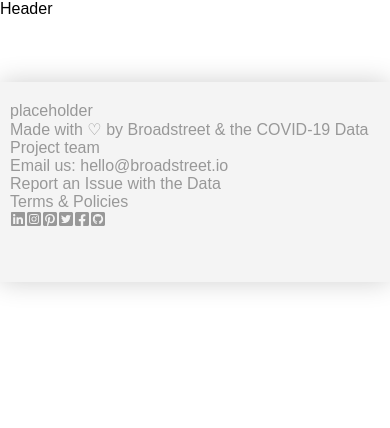
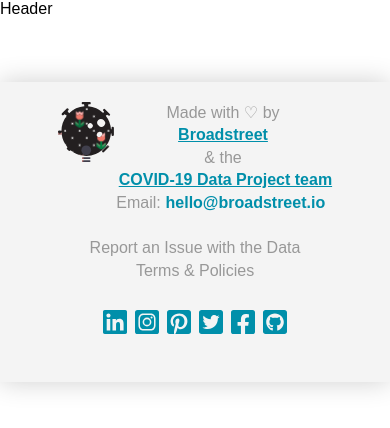
Before and after one commit to Greatroot/BroadstreetInternship, a Gatsby site: page / in a window 390 px wide. Built offline with nearby package versions, Linux system fonts and the light colour scheme; Gatsby itself is replaced by a stand-in of ours.

Commit message:
Finished making the footer responsive

```diff
--- a/src/components/Footer/Footer.css
+++ b/src/components/Footer/Footer.css
@@ -4,7 +4,7 @@
 
     margin-top: 4rem;
     width: 100%;
-    height: 200px;
+    height: 300px;
     box-shadow: 0px 0px 25px rgb(207, 207, 207);
     color: #989898;
     background: #F4F4F4;
@@ -16,15 +16,19 @@
 .left-right-footer {
     display: flex;
     flex-direction: column;
-    justify-content: space-around;
+    justify-content: space-between;
+    height: 180px;
+    line-height: 1.4;
 }
 
 .left-footer {
-
+    display: flex;
+    justify-content: center;
+    text-align: center;
 }
 
 .broadstreet-logo {
-
+    height: 60px;
 }
 
 .left-footer--text {
@@ -36,11 +40,17 @@
 }
 
 .email {
+    display: flex;
+}
 
+.email > p {
+    margin: 0 0.15rem;
 }
 
 .right-footer {
-
+    display: flex;
+    justify-content: center;
+    text-align: center;
 }
 
 .right-footer--text {
@@ -48,9 +58,150 @@
 }
 
 .bottom-footer {
-
+    display: flex;
+    justify-content: center;
+    align-items: center;
 }
 
 .icons {
+    display: flex;
+    justify-content: space-around;
+    width: 12rem;
 
+    padding-top: 1.5rem;
+    /*padding: 2rem 25% 0 25%;*/
 }
+
+.icon {
+    height: 2rem;
+    width: 1.5rem;
+    color: #008FAA;
+    font-weight: bold;
+}
+
+.link {
+    color: #008FAA;
+    font-weight: bold;
+}
+
+/* LAPTOP */
+@media (min-width: 768px) {
+    .left-right-footer {
+        justify-content: space-around;
+    }
+
+    .left-footer--text {
+        display: flex;
+        flex-direction: column;
+        justify-content: center;
+
+        margin-left: 0.3rem;
+    }
+
+    .top-text {
+        display: flex;
+        justify-content: space-around;
+    }
+
+    .email {
+        justify-content: flex-start;
+    }
+}
+
+/* MONITORS */
+@media (min-width: 1280px) {
+    .footer {
+        height: 13rem;
+    }
+
+    .left-right-footer {
+        flex-direction: row;
+        justify-content: center;
+    }
+
+    .left-footer {
+        margin-right: 3rem;
+    }
+
+    .right-footer--text {
+        display: flex;
+        flex-direction: column;
+        justify-content: center;
+    }
+}
+
+
+
+
+/*.footer {*/
+/*    display: flex;*/
+/*    flex-display: column;*/
+
+/*    margin-top: 4rem;*/
+/*    width: 100%;*/
+/*    height: 300px;*/
+/*    box-shadow: 0px 0px 25px rgb(207, 207, 207);*/
+/*    color: #989898;*/
+/*    background: #F4F4F4;*/
+/*    display: flex;*/
+/*    flex-direction: column;*/
+/*    padding: 20px 10px;*/
+/*}*/
+
+/*.left-right-footer {*/
+/*    display: flex;*/
+/*    flex-direction: column;*/
+/*    justify-content: space-between;*/
+/*    height: 180px;*/
+/*}*/
+
+/*.left-footer {*/
+/*    display: flex;*/
+/*    flex-direction: column;*/
+/*    justify-content: center;*/
+/*    text-align: center;*/
+/*    line-height: 1.4;*/
+/*}*/
+
+/*.broadstreet-logo {*/
+
+/*}*/
+
+/*.left-footer--text {*/
+
+/*}*/
+
+/*.top-text {*/
+/*    display: flex;*/
+/*}*/
+
+/*.bottom-text {*/
+
+/*}*/
+
+/*.email {*/
+/*    display: flex;*/
+/*    justify-content: space-around;*/
+/*}*/
+
+/*.right-footer {*/
+/*    display: flex;*/
+/*    justify-content: center;*/
+/*}*/
+
+/*.right-footer--text {*/
+
+/*}*/
+
+/*.bottom-footer {*/
+
+/*}*/
+
+/*.icons {*/
+
+/*}*/
+
+/*.link {*/
+/*    color: #008FAA;*/
+/*    font-weight: bold;*/
+/*}*/
--- a/src/components/Footer/Footer.js
+++ b/src/components/Footer/Footer.js
@@ -4,6 +4,7 @@
 
 import React from "react";
 import "./Footer.css";
+import logo from '../../assets/images/covid19dataproject_asset_1.svg';
 import {
     FaFacebookSquare,
     FaGithubSquare,
@@ -12,6 +13,7 @@ import {
     FaPinterestSquare,
     FaTwitterSquare
 } from "react-icons/fa";
+import {Link} from "gatsby";
 
 //TODO: Add routing to Broadstreet and website's About Us page into the footer!
 //TODO: Also add routing to the hello@broadstreet.io!
@@ -21,15 +23,21 @@ const Footer = () => {
         <div className="footer">
             <div className="left-right-footer">
                 <div className="left-footer">
-                    <div className="broadstreet-logo">
-                        placeholder
-                    </div>
+                    <img src={logo} alt="Logo" className="broadstreet-logo" />
                     <div className="left-footer--text">
                         <div className="top-text">
-                            <p>Made with ♡ by Broadstreet & the COVID-19 Data Project team</p>
+                            <p>Made with ♡ by</p>
+                            <div style={{ margin: "0 0.3rem", }}>
+                                <a className="link" href="https://www.broadstreet.io/board/HOME">Broadstreet</a>
+                            </div>
+                            <p>& the</p>
+                            <div style={{ marginLeft: "0.3rem", }}>
+                                <a className="link" href="https://covid19dataproject.org/">COVID-19 Data Project team</a>
+                            </div>
                         </div>
                         <div className="email">
-                            <p>Email us: hello@broadstreet.io</p>
+                            <p>Email: </p>
+                            <p className="link">hello@broadstreet.io</p>
                         </div>
                     </div>
                 </div>
@@ -42,12 +50,27 @@ const Footer = () => {
             </div>
             <div className="bottom-footer">
                 <div className="icons">
-                    <FaLinkedin />
-                    <FaInstagramSquare />
-                    <FaPinterestSquare />
-                    <FaTwitterSquare />
-                    <FaFacebookSquare />
-                    <FaGithubSquare />
+                    <a>
+                        <FaLinkedin className="icon"/>
+                    </a>
+                    <a>
+                        <FaInstagramSquare className="icon" />
+
+                    </a>
+                    <a>
+                        <FaPinterestSquare className="icon" />
+
+                    </a>
+                    <a>
+                        <FaTwitterSquare className="icon" />
+                    </a>
+                    <a>
+                        <FaFacebookSquare className="icon" />
+
+                    </a>
+                    <a>
+                        <FaGithubSquare className="icon" />
+                    </a>
                 </div>
             </div>
         </div>
@@ -55,3 +78,67 @@ const Footer = () => {
 }
 
 export default Footer;
+
+
+// This is the footer that the React-Web-Dev-Team will be working on.
+// // All of the code for the footer should be in this one file.
+// // TODO: (For React Action Team) Make footer component that looks identical to the mock-up on Figma.
+//
+// import React from "react";
+// import "./Footer.css";
+// import {
+//     FaFacebookSquare,
+//     FaGithubSquare,
+//     FaInstagramSquare,
+//     FaLinkedin, FaLinkedinIn,
+//     FaPinterestSquare,
+//     FaTwitterSquare
+// } from "react-icons/fa";
+// import {Link} from "gatsby";
+//
+// //TODO: Add routing to Broadstreet and website's About Us page into the footer!
+// //TODO: Also add routing to the hello@broadstreet.io!
+// const Footer = () => {
+//
+//     return(
+//         <div className="footer">
+//             <div className="left-right-footer">
+//                 <div className="left-footer">
+//                     <div className="top-text">
+//                         <div className="broadstreet-logo">
+//                             placeholder
+//                         </div>
+//                         <p>Made with ♡ by </p>
+//                         <a className="link" href="https://www.broadstreet.io/board/HOME">Broadstreet</a>
+//                     </div>
+//                     <div className="bottom-text">
+//                         <p>& the</p>
+//                         <a className="link" href="https://covid19dataproject.org/">COVID-19 Data Project team</a>
+//                     </div>
+//                     <div className="email">
+//                         <p>Email: </p>
+//                         <p className="link">hello@broadstreet.io</p>
+//                     </div>
+//                 </div>
+//                 <div className="right-footer">
+//                     <div className="right-footer--text">
+//                         <p>Report an Issue with the Data</p>
+//                         <p>Terms & Policies</p>
+//                     </div>
+//                 </div>
+//             </div>
+//             <div className="bottom-footer">
+//                 <div className="icons">
+//                     <FaLinkedin />
+//                     <FaInstagramSquare />
+//                     <FaPinterestSquare />
+//                     <FaTwitterSquare />
+//                     <FaFacebookSquare />
+//                     <FaGithubSquare />
+//                 </div>
+//             </div>
+//         </div>
+//     );
+// }
+//
+// export default Footer;
```
Also changed, not shown: src/assets/images/covid19dataproject_asset_1.svg (added), src/components/Header/Header.css (added).
